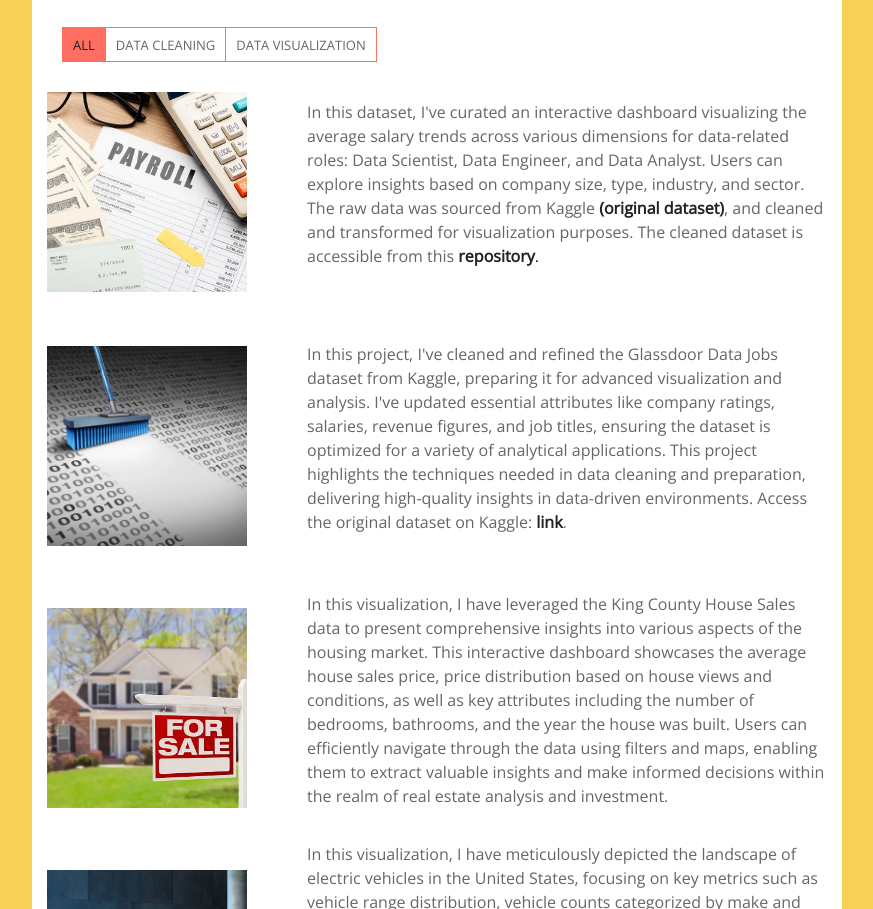
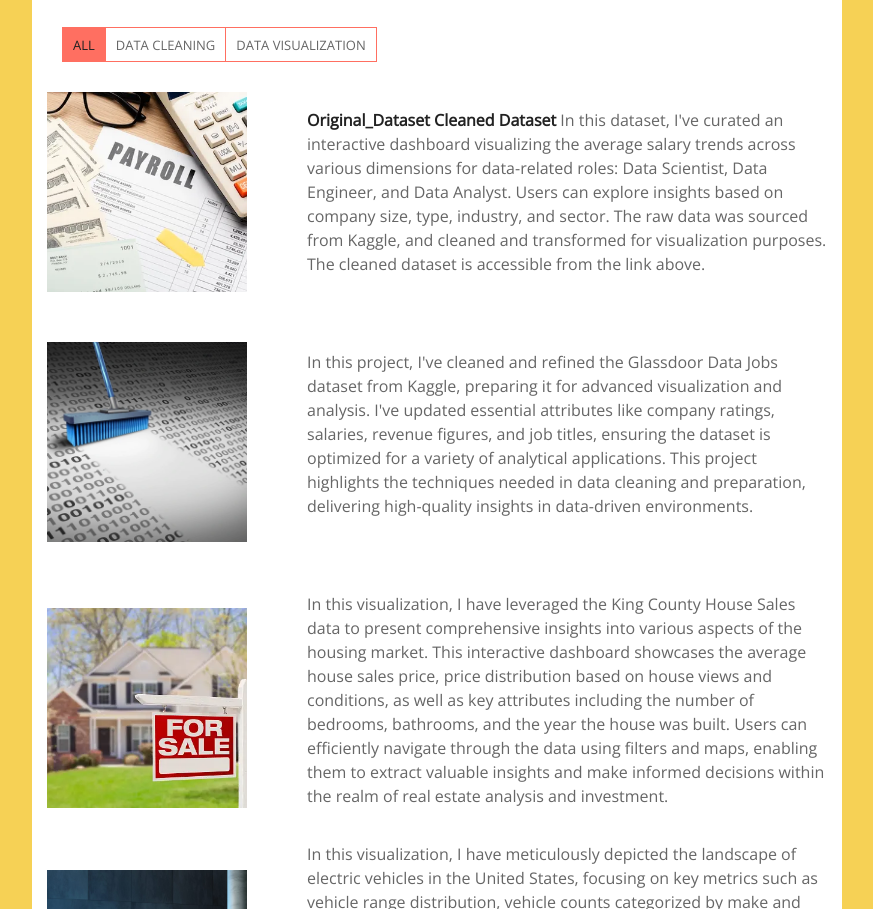
Before and after one commit to gchhetri12/Portfolio-Website-Folder, a plain HTML site: page index.html in a window 1280 px wide. Shown: the part 2869-3778 px from the top of the page, without its empty margins (368-1241 px from the left). Drawn offline with nearby package versions, Linux system fonts and the light colour scheme.

Commit message:
Data set link update

```diff
--- a/index.html
+++ b/index.html
@@ -210,8 +210,9 @@
                                             </div>
                                             <div style="flex: 2;">
                                                 <p>
+                                                    <p><b><a href = 'https://www.kaggle.com/datasets/brianmendieta/uncleaned-data'>Original_Dataset </a> <a href = 'https://github.com/gchhetri12/https---github.com-gchhetri12-GlassDoor-Data'>Cleaned Dataset</a></b>
 
-                                                    In this dataset, I've curated an interactive dashboard visualizing the average salary trends across various dimensions for data-related roles: Data Scientist, Data Engineer, and Data Analyst. Users can explore insights based on company size, type, industry, and sector. The raw data was sourced from Kaggle <a href = 'https://www.kaggle.com/datasets/brianmendieta/uncleaned-data'><b> (original dataset)</b></a>, and cleaned and transformed for visualization purposes. The cleaned dataset is accessible from this <a href="https://github.com/gchhetri12/https---github.com-gchhetri12-GlassDoor-Data"><b>repository</b>.</a></p>
+                                                    In this dataset, I've curated an interactive dashboard visualizing the average salary trends across various dimensions for data-related roles: Data Scientist, Data Engineer, and Data Analyst. Users can explore insights based on company size, type, industry, and sector. The raw data was sourced from Kaggle, and cleaned and transformed for visualization purposes. The cleaned dataset is accessible from the link above.</p>
                                             </div>
                                         </div>
 
@@ -233,7 +234,7 @@
                                             <div style="flex: 2;">
                                                 <p>
 
-                                                    In this project, I've cleaned and refined the Glassdoor Data Jobs dataset from Kaggle, preparing it for advanced visualization and analysis. I've updated essential attributes like company ratings, salaries, revenue figures, and job titles, ensuring the dataset is optimized for a variety of analytical applications. This project highlights the techniques needed in data cleaning and preparation, delivering high-quality insights in data-driven environments. Access the original dataset on Kaggle: <a href = 'https://www.kaggle.com/datasets/brianmendieta/uncleaned-data'> <b>link</b></a>.</p>
+                                                    In this project, I've cleaned and refined the Glassdoor Data Jobs dataset from Kaggle, preparing it for advanced visualization and analysis. I've updated essential attributes like company ratings, salaries, revenue figures, and job titles, ensuring the dataset is optimized for a variety of analytical applications. This project highlights the techniques needed in data cleaning and preparation, delivering high-quality insights in data-driven environments.</p>
                                             </div>
                                         </div>
 
```
